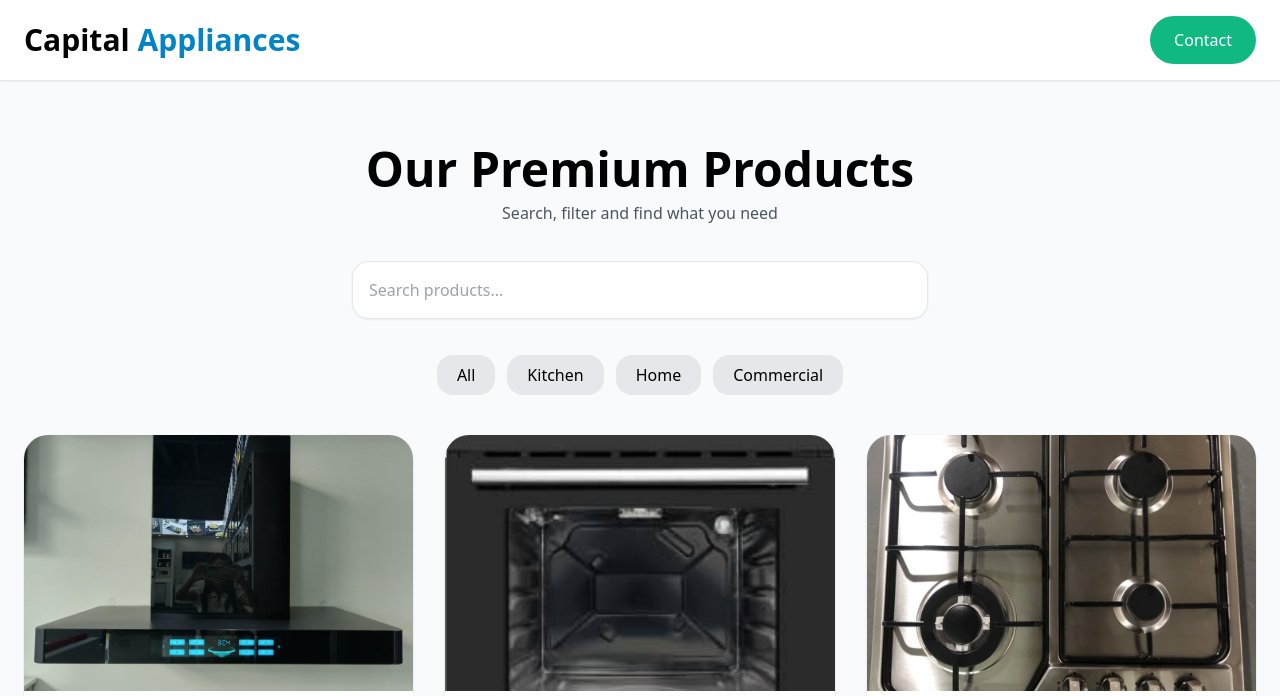
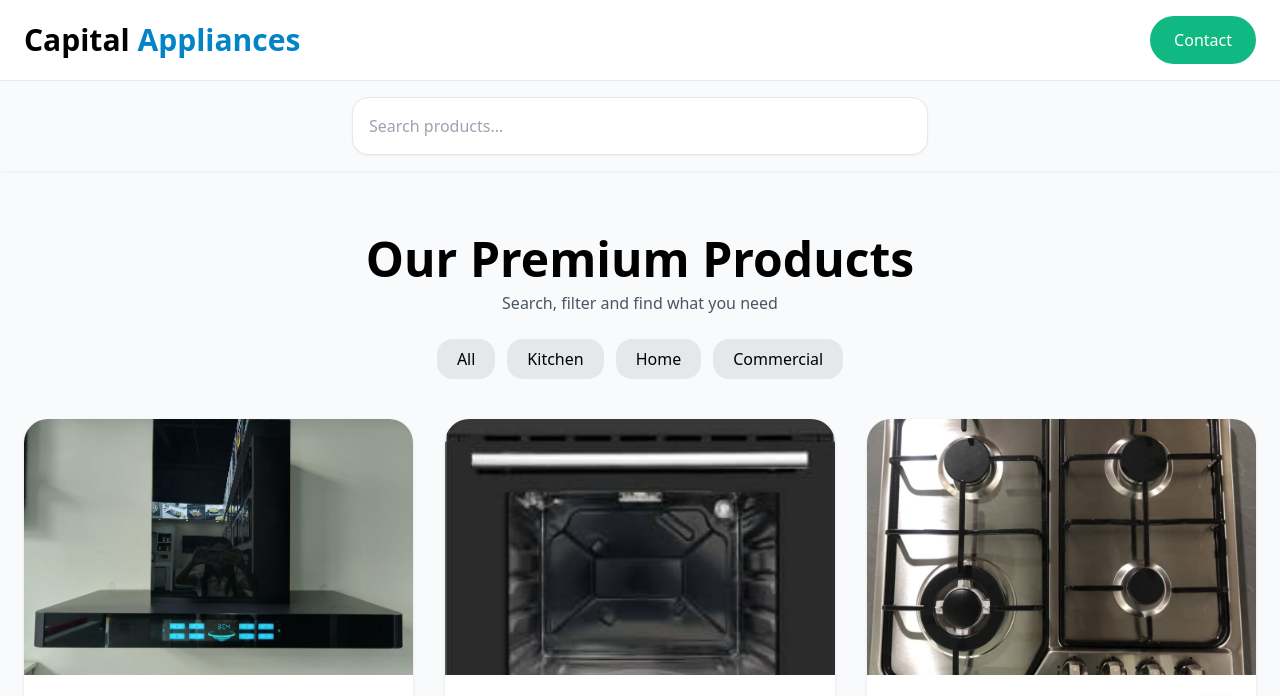
Before and after one commit to alongetemitayo91-cyber/capitalappliances, a plain HTML site: page products.html in a window 1280 px wide. Shown: the top 696 px of the page. Drawn offline with nearby package versions, Linux system fonts and the light colour scheme.

Commit message:
updated site

```diff
--- a/products.html
+++ b/products.html
@@ -35,6 +35,27 @@
         </div>
       </div>
     </nav>
+     <!-- STICKY SEARCH BAR -->
+<div class="sticky top-20 z-50 bg-gray-50 shadow-sm">
+  <div class="max-w-7xl mx-auto px-6 py-4">
+
+    <div class="max-w-xl mx-auto relative">
+      <input
+        id="searchInput"
+        type="text"
+        placeholder="Search products..."
+        class="w-full p-4 rounded-2xl border shadow-sm outline-none"
+        oninput="handleSearch(this.value)"
+      />
+
+      <div
+        id="suggestions"
+        class="absolute w-full bg-white shadow-lg rounded-2xl mt-2 hidden max-h-64 overflow-y-auto z-50"
+      ></div>
+    </div>
+
+  </div>
+</div>
 
     <!-- MAIN -->
     <div class="max-w-7xl mx-auto px-6 py-16">
@@ -46,23 +67,7 @@
         Search, filter and find what you need
       </p>
 
-      <!-- SEARCH -->
-      <div
-        class="max-w-xl mx-auto mb-6 relative sticky top-0 z-40 bg-gray-50 py-3"
-      >
-        <input
-          id="searchInput"
-          type="text"
-          placeholder="Search products..."
-          class="w-full p-4 rounded-2xl border shadow-sm outline-none"
-          oninput="handleSearch(this.value)"
-        />
 
-        <div
-          id="suggestions"
-          class="absolute w-full bg-white shadow-lg rounded-2xl mt-2 hidden max-h-64 overflow-y-auto z-50"
-        ></div>
-      </div>
 
       <!-- CATEGORY FILTER BUTTONS -->
       <div class="flex flex-wrap justify-center gap-3 mb-10">
```
